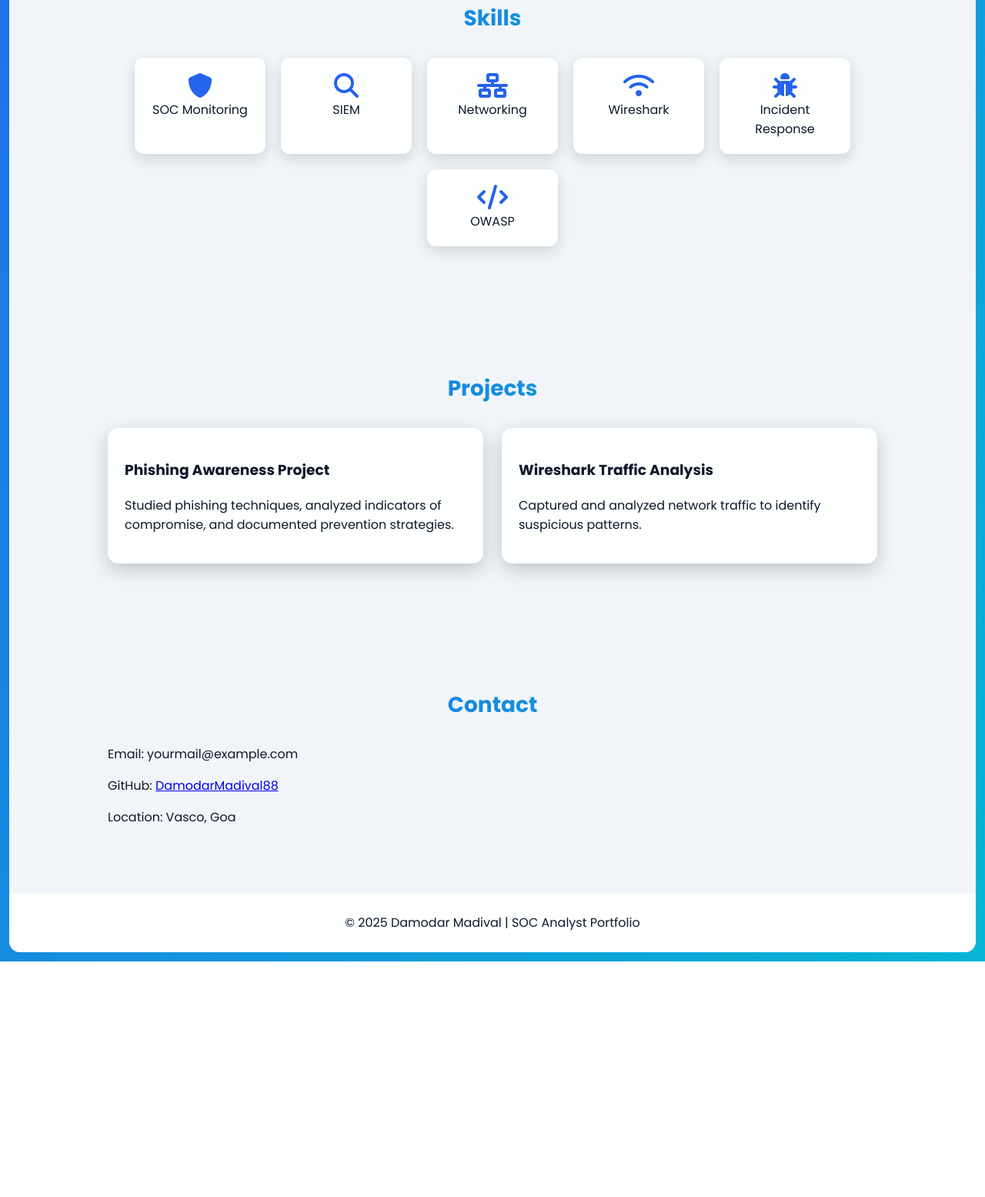
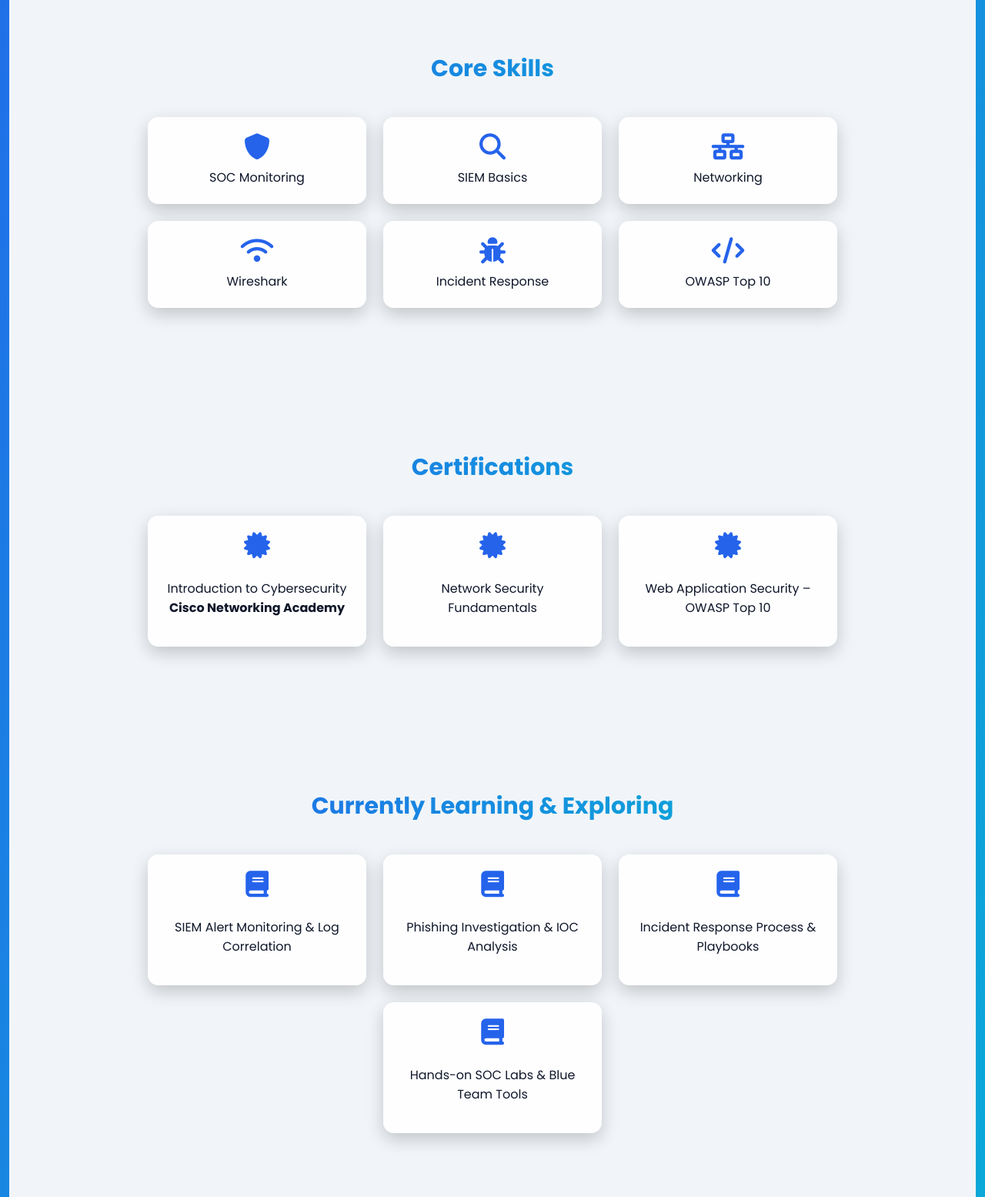
Before and after one commit to DamodarMadival88/DamodarMadival.github.io, a plain HTML site: page index.html in a window 1280 px wide. Shown: the part 851-2406 px from the top of the page at 77% size. Before the commit the page ends 2100 px from the top, so only its background shows below. Drawn offline with Linux system fonts and the light colour scheme.

Commit message:
Update index.html

```diff
--- a/index.html
+++ b/index.html
@@ -12,14 +12,14 @@
 :root{
   --bg:#f1f5f9;
   --text:#0f172a;
-  --card:rgba(255,255,255,0.85);
+  --card:rgba(255,255,255,0.88);
   --accent:#2563eb;
   --accent2:#06b6d4;
 }
 body.dark{
   --bg:#020617;
   --text:#e5e7eb;
-  --card:rgba(15,23,42,0.9);
+  --card:rgba(15,23,42,0.92);
   --accent:#38bdf8;
   --accent2:#22d3ee;
 }
@@ -29,16 +29,14 @@ body{
   margin:0;
   font-family:'Poppins',sans-serif;
   color:var(--text);
-  background:
-    linear-gradient(120deg,var(--accent),var(--accent2));
-  min-height:100vh;
+  background:linear-gradient(120deg,var(--accent),var(--accent2));
 }
 
-/* GLASS BACKGROUND LAYER */
+/* CONTAINER */
 .main{
   background:var(--bg);
   margin:12px;
-  border-radius:14px;
+  border-radius:16px;
   overflow:hidden;
 }
 
@@ -50,8 +48,8 @@ header{
   right:12px;
   background:var(--card);
   backdrop-filter:blur(12px);
-  border-radius:12px;
-  box-shadow:0 10px 30px rgba(0,0,0,.15);
+  border-radius:14px;
+  box-shadow:0 12px 30px rgba(0,0,0,.15);
   z-index:1000;
 }
 nav{
@@ -66,28 +64,18 @@ nav{
   color:var(--text);
   font-weight:500;
 }
-.nav-links a:hover{
-  color:var(--accent);
-}
-.toggle-btn{
-  cursor:pointer;
-  font-size:18px;
-}
-.menu{
-  display:none;
-  font-size:22px;
-  cursor:pointer;
-}
+.nav-links a:hover{color:var(--accent);}
+.toggle-btn{cursor:pointer;font-size:18px;}
+.menu{display:none;font-size:22px;cursor:pointer;}
 
 /* HERO */
 .hero{
   text-align:center;
-  padding:140px 20px 90px;
-  background:
-    radial-gradient(circle at top,var(--accent2),transparent 60%);
+  padding:150px 20px 90px;
+  background:radial-gradient(circle at top,var(--accent2),transparent 60%);
 }
 .hero h1{
-  font-size:38px;
+  font-size:40px;
   background:linear-gradient(90deg,var(--accent),var(--accent2));
   -webkit-background-clip:text;
   color:transparent;
@@ -95,77 +83,75 @@ nav{
 .hero p{color:#64748b;}
 .btn{
   display:inline-block;
-  margin-top:16px;
+  margin-top:18px;
   background:linear-gradient(90deg,var(--accent),var(--accent2));
   color:white;
-  padding:14px 26px;
+  padding:14px 30px;
   border-radius:30px;
   text-decoration:none;
   font-weight:600;
-  box-shadow:0 8px 20px rgba(0,0,0,.25);
+  box-shadow:0 10px 24px rgba(0,0,0,.25);
 }
 
 /* SECTIONS */
 section{
-  max-width:1000px;
+  max-width:1050px;
   margin:auto;
-  padding:70px 20px;
+  padding:80px 20px;
   opacity:0;
   transform:translateY(50px);
   transition:all .8s ease;
 }
-section.show{
-  opacity:1;
-  transform:translateY(0);
-}
+section.show{opacity:1;transform:translateY(0);}
 h2{
   text-align:center;
-  font-size:28px;
-  margin-bottom:30px;
+  font-size:30px;
+  margin-bottom:40px;
   background:linear-gradient(90deg,var(--accent),var(--accent2));
   -webkit-background-clip:text;
   color:transparent;
 }
 
-/* SKILLS */
-.skills{
+/* SKILLS & BOXES */
+.flex{
   display:flex;
   flex-wrap:wrap;
-  gap:20px;
+  gap:22px;
   justify-content:center;
 }
-.skill{
-  width:130px;
+.box{
+  width:240px;
+  padding:22px;
   text-align:center;
-  padding:20px;
   background:var(--card);
-  border-radius:12px;
+  border-radius:14px;
   backdrop-filter:blur(10px);
-  box-shadow:0 6px 18px rgba(0,0,0,.15);
+  box-shadow:0 8px 22px rgba(0,0,0,.2);
 }
-.skill i{
-  font-size:32px;
+.box i{
+  font-size:34px;
   color:var(--accent);
+  margin-bottom:10px;
 }
 
-/* CARDS */
+/* PROJECT CARDS */
 .cards{
   display:grid;
   grid-template-columns:repeat(auto-fit,minmax(280px,1fr));
-  gap:24px;
+  gap:26px;
 }
 .card{
   background:var(--card);
-  padding:22px;
-  border-radius:14px;
+  padding:24px;
+  border-radius:16px;
   backdrop-filter:blur(12px);
-  box-shadow:0 8px 24px rgba(0,0,0,.2);
+  box-shadow:0 10px 26px rgba(0,0,0,.22);
 }
 
 /* FOOTER */
 footer{
   text-align:center;
-  padding:26px;
+  padding:28px;
   background:var(--card);
   backdrop-filter:blur(10px);
 }
@@ -199,6 +185,8 @@ footer{
       <a href="#home">Home</a>
       <a href="#about">About</a>
       <a href="#skills">Skills</a>
+      <a href="#certifications">Certificates</a>
+      <a href="#learning">Learning</a>
       <a href="#projects">Projects</a>
       <a href="#contact">Contact</a>
     </div>
@@ -217,18 +205,59 @@ footer{
   <p>
     Entry-level cybersecurity professional with hands-on exposure to SOC operations,
     SIEM monitoring, phishing analysis, log review, and network traffic inspection.
+    Actively preparing for SOC Analyst Tier-1 roles.
   </p>
 </section>
 
 <section id="skills">
-  <h2>Skills</h2>
-  <div class="skills">
-    <div class="skill"><i class="fa fa-shield"></i><br>SOC Monitoring</div>
-    <div class="skill"><i class="fa fa-search"></i><br>SIEM</div>
-    <div class="skill"><i class="fa fa-network-wired"></i><br>Networking</div>
-    <div class="skill"><i class="fa fa-wifi"></i><br>Wireshark</div>
-    <div class="skill"><i class="fa fa-bug"></i><br>Incident Response</div>
-    <div class="skill"><i class="fa fa-code"></i><br>OWASP</div>
+  <h2>Core Skills</h2>
+  <div class="flex">
+    <div class="box"><i class="fa fa-shield"></i><br>SOC Monitoring</div>
+    <div class="box"><i class="fa fa-search"></i><br>SIEM Basics</div>
+    <div class="box"><i class="fa fa-network-wired"></i><br>Networking</div>
+    <div class="box"><i class="fa fa-wifi"></i><br>Wireshark</div>
+    <div class="box"><i class="fa fa-bug"></i><br>Incident Response</div>
+    <div class="box"><i class="fa fa-code"></i><br>OWASP Top 10</div>
+  </div>
+</section>
+
+<section id="certifications">
+  <h2>Certifications</h2>
+  <div class="flex">
+    <div class="box">
+      <i class="fa fa-certificate"></i>
+      <p>Introduction to Cybersecurity<br><b>Cisco Networking Academy</b></p>
+    </div>
+    <div class="box">
+      <i class="fa fa-certificate"></i>
+      <p>Network Security Fundamentals</p>
+    </div>
+    <div class="box">
+      <i class="fa fa-certificate"></i>
+      <p>Web Application Security – OWASP Top 10</p>
+    </div>
+  </div>
+</section>
+
+<section id="learning">
+  <h2>Currently Learning & Exploring</h2>
+  <div class="flex">
+    <div class="box">
+      <i class="fa fa-book"></i>
+      <p>SIEM Alert Monitoring & Log Correlation</p>
+    </div>
+    <div class="box">
+      <i class="fa fa-book"></i>
+      <p>Phishing Investigation & IOC Analysis</p>
+    </div>
+    <div class="box">
+      <i class="fa fa-book"></i>
+      <p>Incident Response Process & Playbooks</p>
+    </div>
+    <div class="box">
+      <i class="fa fa-book"></i>
+      <p>Hands-on SOC Labs & Blue Team Tools</p>
+    </div>
   </div>
 </section>
 
@@ -237,11 +266,11 @@ footer{
   <div class="cards">
     <div class="card">
       <h3>Phishing Awareness Project</h3>
-      <p>Studied phishing techniques, analyzed indicators of compromise, and documented prevention strategies.</p>
+      <p>Analyzed phishing techniques, extracted IOCs, and documented user-awareness and prevention strategies.</p>
     </div>
     <div class="card">
       <h3>Wireshark Traffic Analysis</h3>
-      <p>Captured and analyzed network traffic to identify suspicious patterns.</p>
+      <p>Captured and analyzed network traffic to identify suspicious patterns and anomalies.</p>
     </div>
   </div>
 </section>
@@ -263,12 +292,10 @@ footer{
 function toggleTheme(){
   document.body.classList.toggle("dark");
 }
-
 function toggleMenu(){
   const nav=document.getElementById("navLinks");
   nav.style.display = nav.style.display==="flex" ? "none":"flex";
 }
-
 const sections=document.querySelectorAll("section");
 window.addEventListener("scroll",()=>{
   sections.forEach(sec=>{
```
